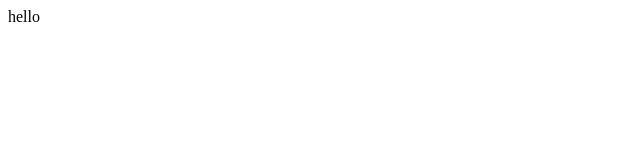
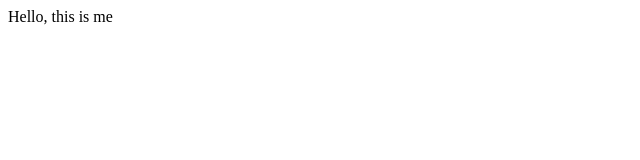
Before and after one commit to annagroshkova/maca-quiz-app, a React (Vite) app: page / in a window 1280 px wide. Shown: the top 160 px of the page, without its empty margins (0-640 px from the left). Built offline with nearby package versions, Linux system fonts and the light colour scheme.

Commit message:
routing skeleton

```diff
--- a/index.html
+++ b/index.html
@@ -6,7 +6,8 @@
     <title>maca-quiz-app</title>
   </head>
   <body>
-    <div id="root"></div>
+    <div id="root">
+    </div>
     <script type="module" src="/src/main.tsx"></script>
   </body>
 </html>
--- a/package.json
+++ b/package.json
@@ -11,7 +11,8 @@
   },
   "dependencies": {
     "react": "^19.2.0",
-    "react-dom": "^19.2.0"
+    "react-dom": "^19.2.0",
+    "react-router-dom": "^7.11.0"
   },
   "devDependencies": {
     "@eslint/js": "^9.39.1",
--- a/src/App.tsx
+++ b/src/App.tsx
@@ -1,10 +1,18 @@
 import type { ReactNode } from 'react'
+import { BrowserRouter, Routes, Route } from 'react-router-dom'
+import { StrictMode } from 'react'
 import './App.css'
+import Home from './views/Home'
 
-export default function App(): ReactNode {
+export default function   App(): ReactNode {
   return (
-    <div>
-      hello
-    </div>
+      <StrictMode>
+        <BrowserRouter>
+          <Routes>
+            <Route path="/" element={<Home />} />
+          </Routes>
+        </BrowserRouter>
+      </StrictMode>
+
   )
 }
--- a/src/main.tsx
+++ b/src/main.tsx
@@ -1,10 +1,14 @@
 import { StrictMode } from 'react'
 import { createRoot } from 'react-dom/client'
+import { BrowserRouter, Routes, Route } from 'react-router-dom'
 import './index.css'
 import App from './App'
 
+
 createRoot(document.getElementById('root')!).render(
   <StrictMode>
-    <App />
+
+        <App />
+
   </StrictMode>,
 )
--- /dev/null
+++ b/src/views/Home.tsx
@@ -0,0 +1,5 @@
+import React from 'react';
+
+export default function Home() {
+    return ('Hello, this is me')
+}
```
Also changed, not shown: 1 other file (tests, documents, lock files or other folders).
